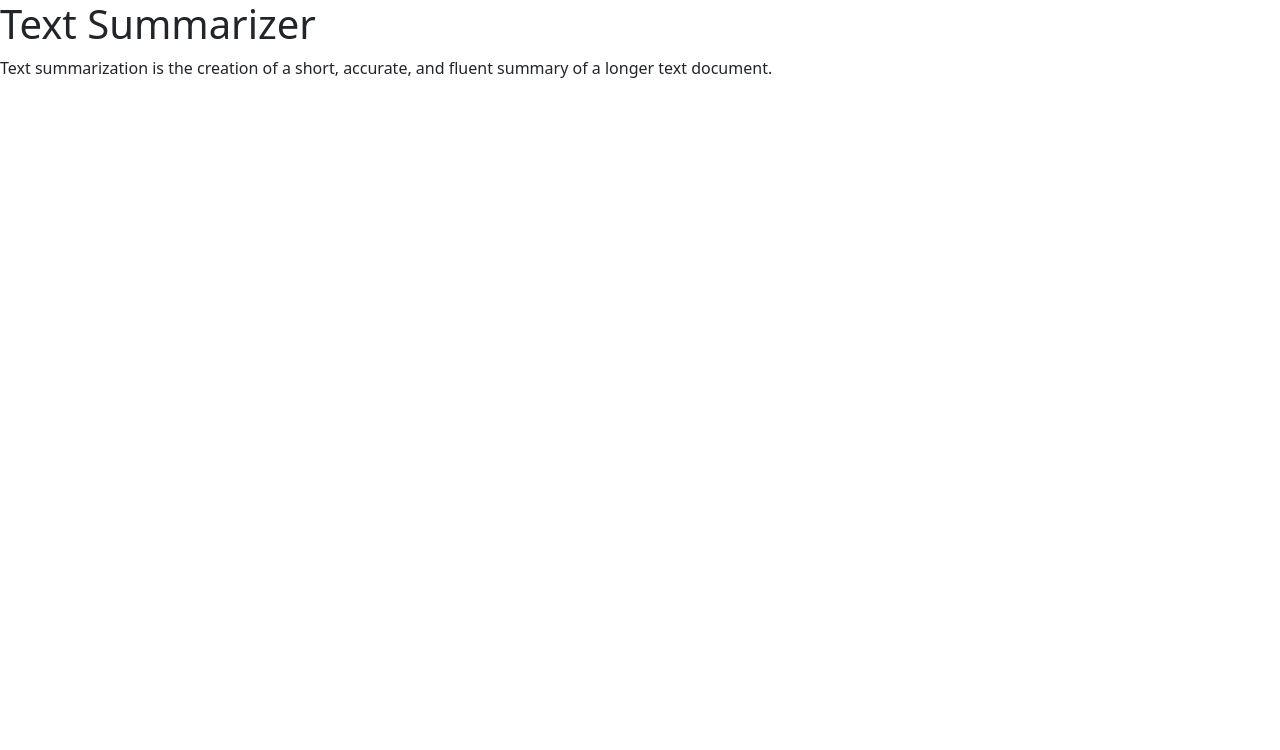
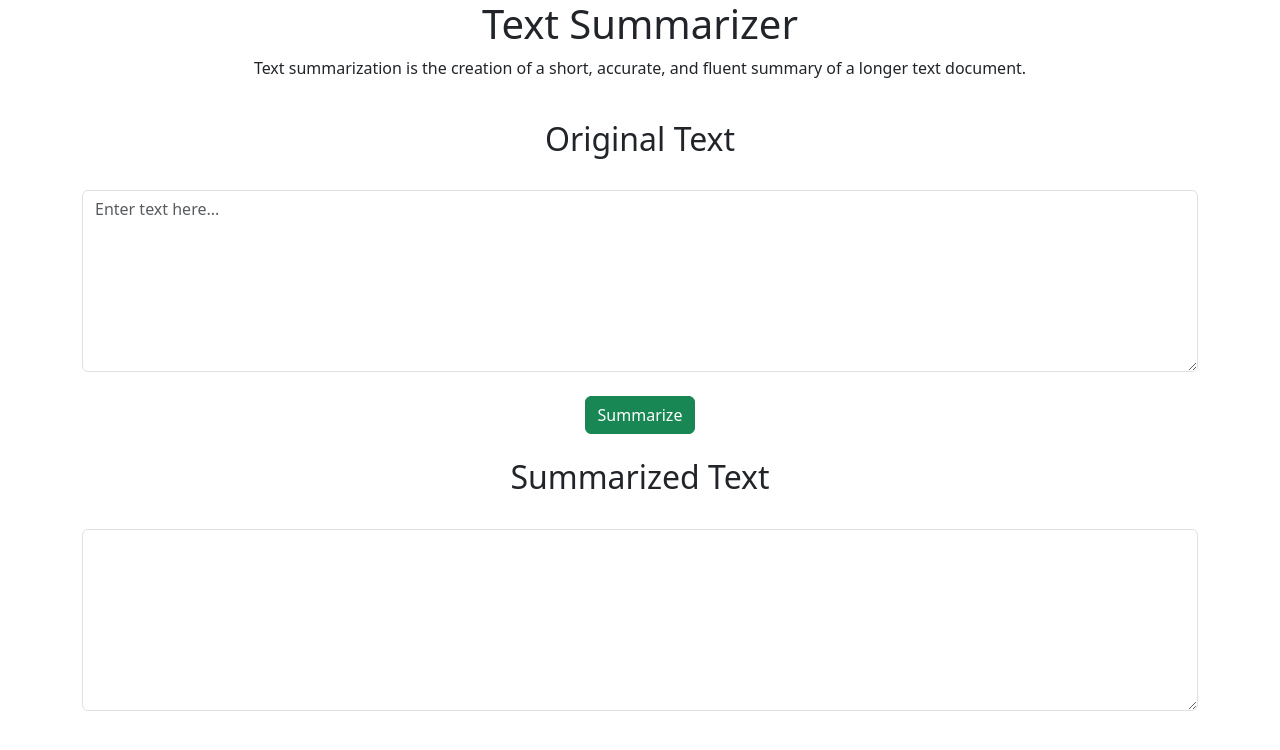
Before and after one commit to BibekRai44/Text-Summarization, a Python web app: template templates/index.html in a window 1280 px wide. Shown: the top 750 px of the page. Run offline with Jinja, Linux system fonts and the light colour scheme; the template is opened without the code that fills it, so the values that code supplies are empty.

Commit message:
created freeform box

```diff
--- a/templates/index.html
+++ b/templates/index.html
@@ -5,11 +5,26 @@
 <script src="https://cdn.jsdelivr.net/npm/bootstrap@5.3.1/dist/js/bootstrap.bundle.min.js" integrity="sha384-HwwvtgBNo3bZJJLYd8oVXjrBZt8cqVSpeBNS5n7C8IVInixGAoxmnlMuBnhbgrkm" crossorigin="anonymous"></script>
 <meta name="viewport" content="width=device-width, initial-scale=1">
 <meta name="viewport" content="width=device-width, initial-scale=1, maximum-scale=1, user-scalable=no">
-
+<link rel="stylesheet" href="style.css">
 
 <title>Text Summarization</title>
 <h1>Text Summarizer</h1>
 <p>Text summarization is the creation of a short, accurate, and fluent summary of a longer text document.</p>
-
+<br>
+<div class="container">
+    <h2>Original Text</h2>
+        <label for="freeform" ></label>
+        <textarea class="form-control" id="freeform" rows="7" cols="20" name="freeform" placeholder="Enter text here..."></textarea>
+</div>
+<br>
+<div class="btn-container">
+    <button class="btn btn-success">Summarize</button>
+</div>
+<br>
+<div class="container">
+    <h2>Summarized Text</h2>
+        <label for="freeform" ></label>
+        <textarea class="form-control" id="freeform" rows="7" cols="20" name="freeform" ></textarea>
+</div>
 </body>
 </html>
--- /dev/null
+++ b/templates/style.css
@@ -0,0 +1,19 @@
+h1{
+    text-align: center;
+}
+p{
+    text-align: center;
+}
+h2{
+    text-align: center;
+}
+button {
+    text-align: center;
+}
+
+
+.btn-container {
+    display: flex;
+    justify-content: center;
+    align-items: center;
+}
```
